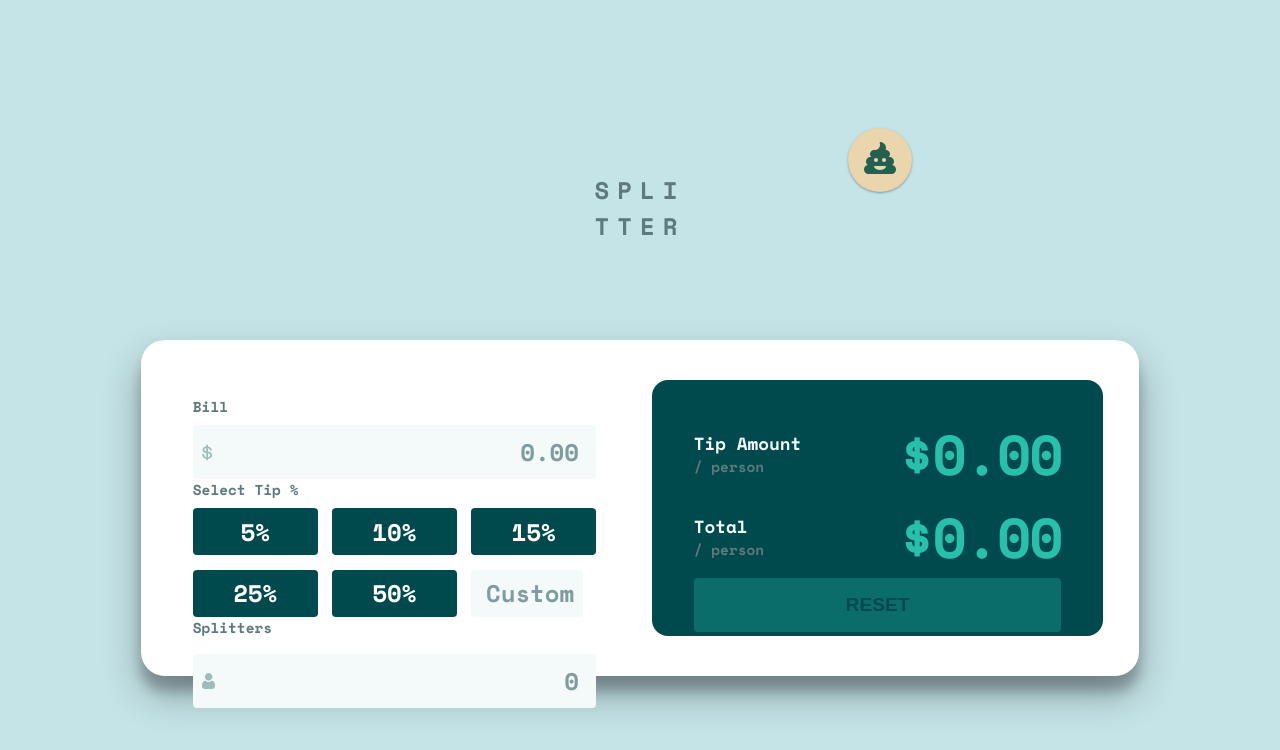
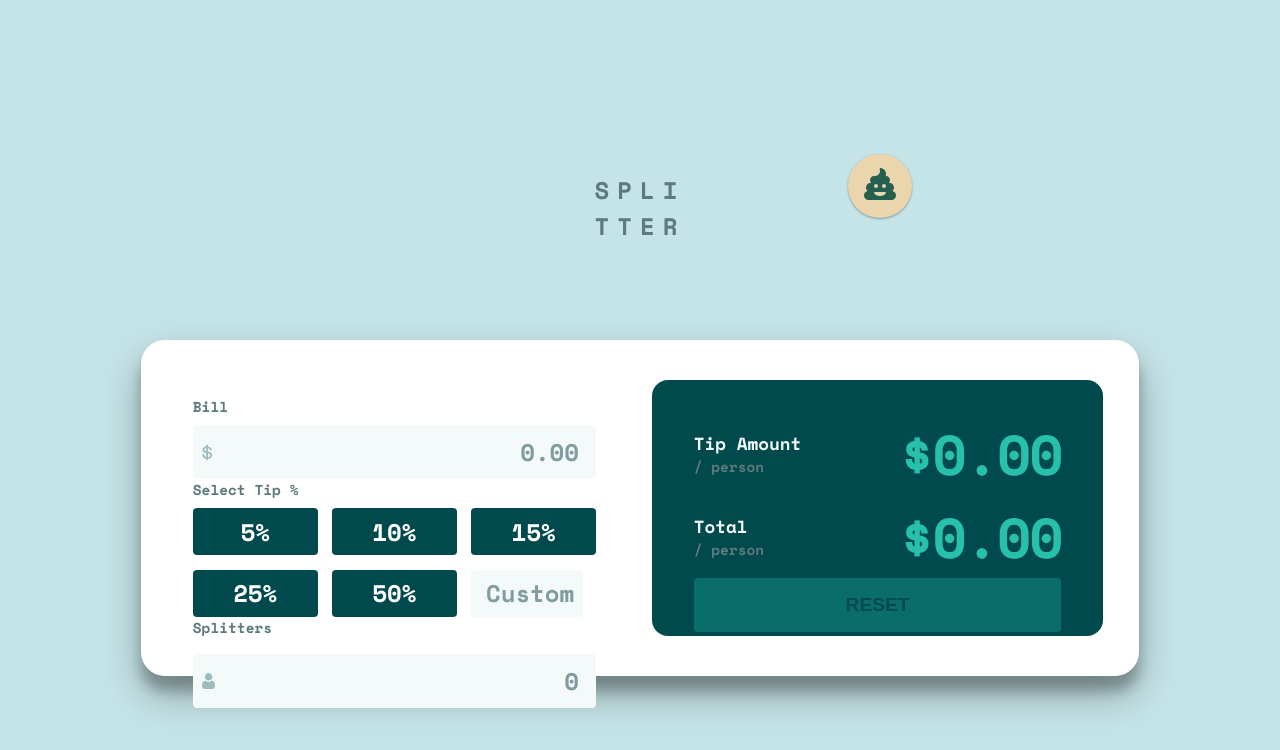
Before and after one commit to Brunno-DaSilva/tip-calculator, a React (Create React App) app: page / in a window 1280 px wide. Shown: the top 750 px of the page. Built offline with nearby package versions, Linux system fonts and the light colour scheme.

Commit message:
fix light mode position

```diff
--- a/src/App.css
+++ b/src/App.css
@@ -56,7 +56,7 @@
 }
 .app__change_mode {
   position: absolute;
-  top: 8%;
+  top: 12%;
   left: 70%;
   width: 4rem;
   height: 4rem;
```
